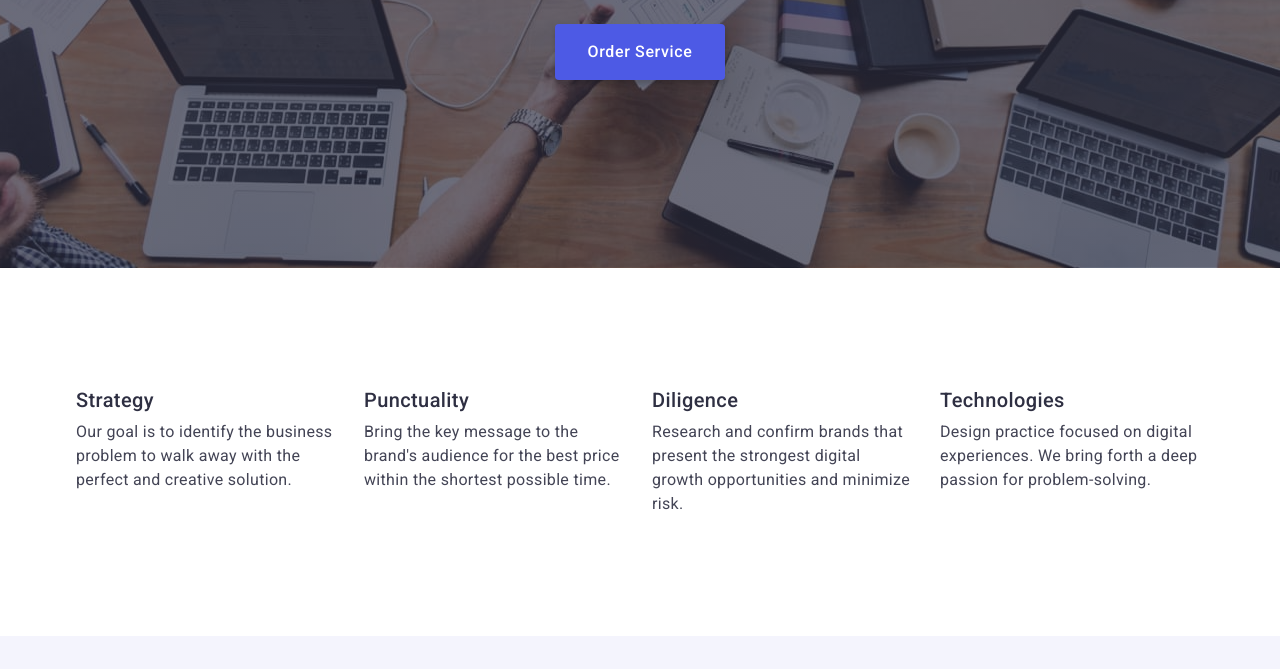
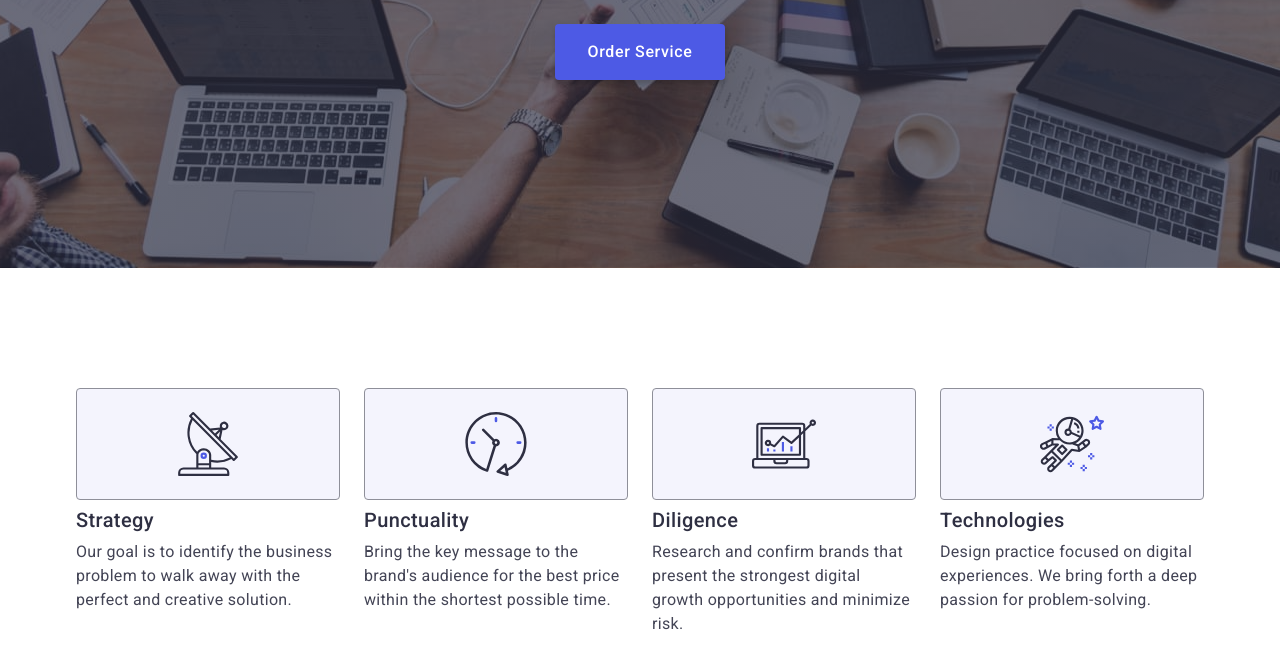
Before and after one commit to NikolayIvanchenko/goit-markup-hw-04, a plain HTML site: page index.html in a window 1280 px wide. Shown: the part 405-1074 px from the top of the page. Drawn offline with nearby package versions, Linux system fonts and the light colour scheme.

Commit message:
benefits

```diff
--- a/css/styles.css
+++ b/css/styles.css
@@ -172,6 +172,7 @@ img {
   background-position: center;
   padding: 188px 0;
   max-width: 1440px;
+  margin: 0 auto;
   background-size: cover;
 }
 
@@ -217,6 +218,20 @@ img {
 /* benefits */
 .benefits {
   padding: 120px 0;
+}
+
+.benefits-list-link {
+  border-radius: 4px;
+  background: #f4f4fd;
+  display: flex;
+  background-size: 112px 264px;
+  margin-bottom: 8px;
+  height: 112px;
+  border: 1px solid #8e8f99;
+}
+
+.benefits-list-icon {
+  margin: auto;
 }
 
 .benefits-list {
--- a/index.html
+++ b/index.html
@@ -60,7 +60,11 @@
           <h2 class="visually-hidden">Benefits</h2>
           <ul class="benefits-list list">
             <li class="list-benefits">
-              <img svg() />
+              <div class="benefits-list-link">
+                <svg class="benefits-list-icon" width="64" height="64" aria-label="">
+                  <use href="./images/benefits-icons-svg/icons.svg#icon-antenna"></use>
+                </svg>
+              </div>
               <h3 class="benefits-title">Strategy</h3>
               <p class="benefits-text">
                 Our goal is to identify the business problem to walk away with the perfect and
@@ -68,7 +72,11 @@
               </p>
             </li>
             <li class="list-benefits">
-              <img svg() />
+              <div class="benefits-list-link">
+                <svg class="benefits-list-icon" width="64" height="64" aria-label="">
+                  <use href="./images/benefits-icons-svg/icons.svg#icon-clock"></use>
+                </svg>
+              </div>
               <h3 class="benefits-title">Punctuality</h3>
               <p class="benefits-text">
                 Bring the key message to the brand's audience for the best price within the shortest
@@ -76,7 +84,11 @@
               </p>
             </li>
             <li class="list-benefits">
-              <img svg() />
+              <div class="benefits-list-link">
+                <svg class="benefits-list-icon" width="64" height="64" aria-label="">
+                  <use href="./images/benefits-icons-svg/icons.svg#icon-diagram"></use>
+                </svg>
+              </div>
               <h3 class="benefits-title">Diligence</h3>
               <p class="benefits-text">
                 Research and confirm brands that present the strongest digital growth opportunities
@@ -84,7 +96,11 @@
               </p>
             </li>
             <li class="list-benefits">
-              <img svg() />
+              <div class="benefits-list-link">
+                <svg class="benefits-list-icon" width="64" height="64" aria-label="">
+                  <use href="./images/benefits-icons-svg/icons.svg#icon-astronaut"></use>
+                </svg>
+              </div>
               <h3 class="benefits-title">Technologies</h3>
               <p class="benefits-text">
                 Design practice focused on digital experiences. We bring forth a deep passion for
```
Also changed, not shown: images/benefits-icons-svg/icons.svg (added), images/benefits-icons-svg/icons.svg.svg (deleted).
